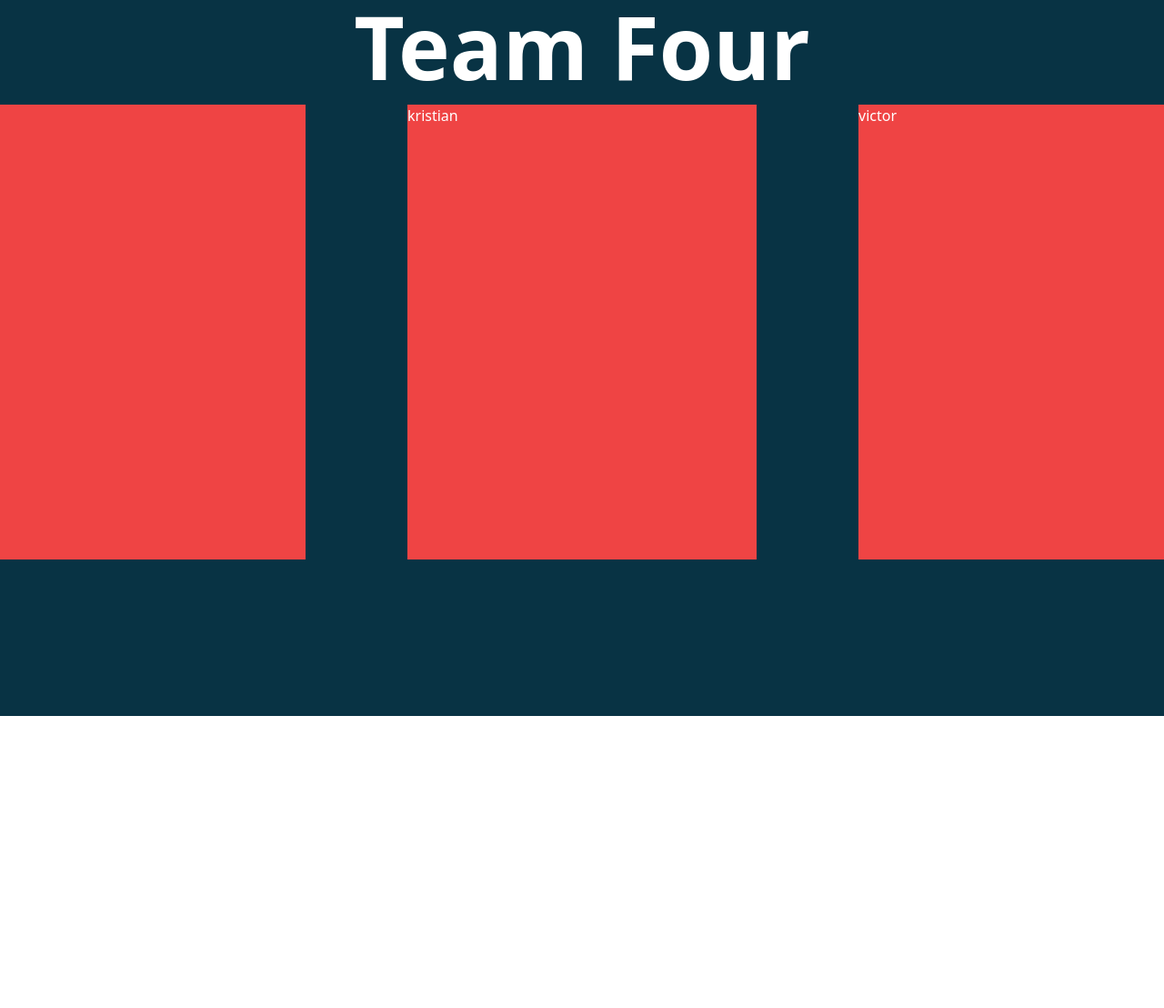
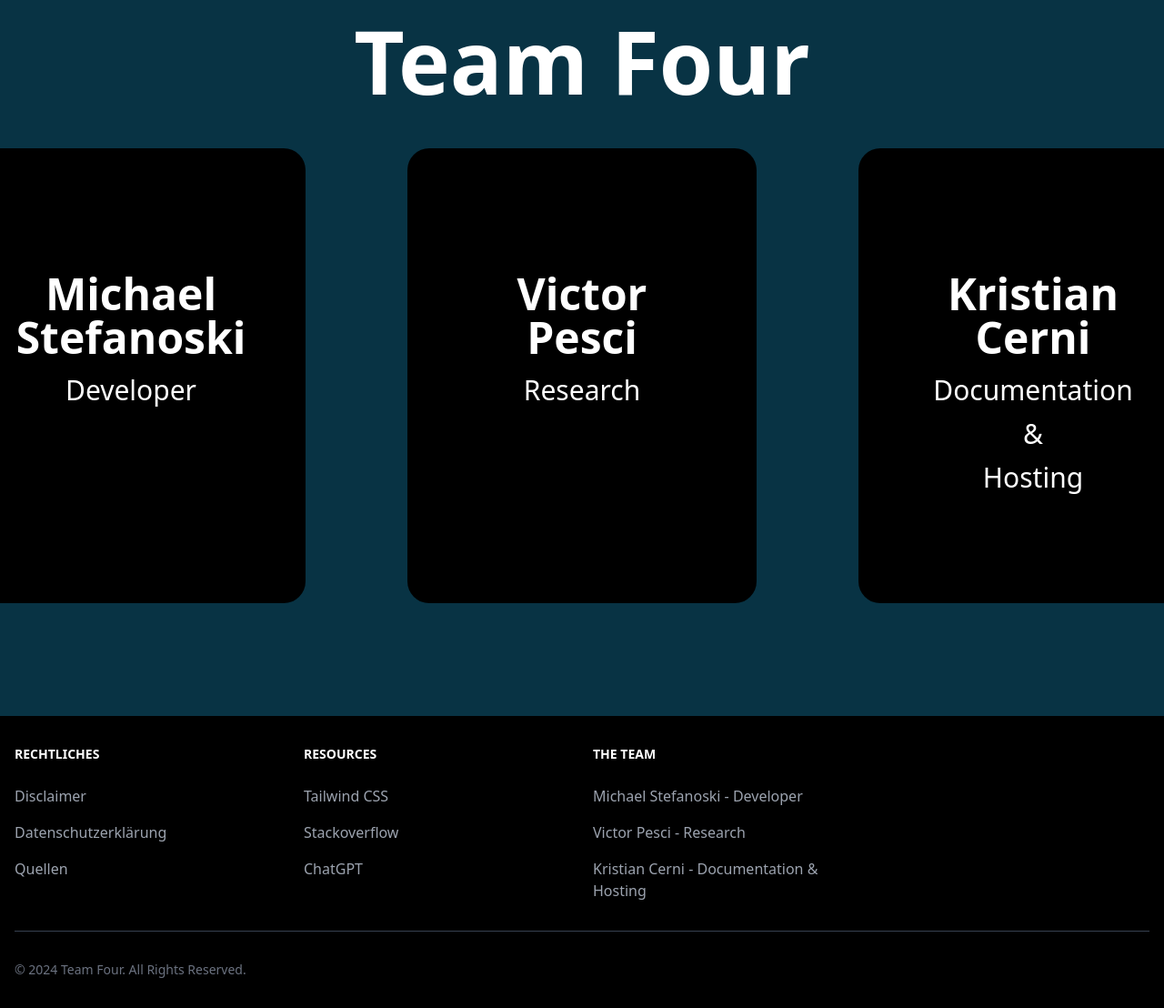
Before and after one commit to michi-mk-zh/PrWR-Porsche, a website: page team.html in a window 1280 px wide. Shown: the part 103-1211 px from the top of the page at 91% size. Before the commit the page ends 890 px from the top, so only its background shows below. Drawn offline with nearby package versions, Linux system fonts and the light colour scheme.

Commit message:
team fertig

```diff
--- a/style.css
+++ b/style.css
@@ -10,3 +10,8 @@
 .custom-height{
     height: 500px;
 }
+
+.custom-margin{
+
+    margin-top: 120px;
+}
--- a/team.html
+++ b/team.html
@@ -43,21 +43,93 @@
 </header>
 <main class="bg-cyan-950 min-h-screen">
     <div class="flex flex-col items-center ">
-        <h1 class="text-white font-bold text-8xl mt-4">Team Four</h1>
-        <section class="flex flex-row space-x-28 mt-4 text-white">
-            <div class="bg-red-500 w-96 custom-height">
-                <h1></h1>
+        <h1 class="text-white font-bold text-8xl mt-8 pb-8">Team Four</h1>
+        <section class="flex flex-row space-x-28 mt-4 text-white ">
+            <div class="bg-black w-96 custom-height flex flex-col items-center pt-4 rounded-3xl">
+                <h1 class="font-bold text-5xl custom-margin">Michael</h1>
+                <h1 class="font-bold text-5xl">Stefanoski</h1>
+                <h2 class="text-3xl mt-4">Developer</h2>
             </div>
-            <div class="bg-red-500 w-96 custom-height">
-                kristian
+            <div class="bg-black w-96 custom-height flex flex-col items-center pt-4 rounded-3xl">
+                <h1 class="font-bold text-5xl custom-margin">Victor</h1>
+                <h1 class="font-bold text-5xl">Pesci</h1>
+                <h2 class="text-3xl mt-4">Research</h2>
             </div>
-            <div class="bg-red-500 w-96 custom-height">
-                victor
+            <div class="bg-black w-96 custom-height flex flex-col items-center pt-4 rounded-3xl">
+                <h1 class="font-bold text-5xl custom-margin">Kristian</h1>
+                <h1 class="font-bold text-5xl">Cerni</h1>
+                <h2 class="text-3xl mt-4">Documentation</h2>
+                <h2 class="text-3xl mt-3">&amp</h2>
+                <h2 class="text-3xl mt-3">Hosting</h2>
             </div>
         </section>
 
     </div>
 </main>
+<footer class="bg-black">
+    <div class="mx-auto w-full max-w-screen-xl p-4 py-6 lg:py-8">
+        <div  class="md:flex md:justify-between">
+            <div class="mb-6 md:mb-0">
+                <a href="team.html" class="flex items-center">
 
+
+                </a>
+            </div>
+            <div class="grid grid-cols-2 gap-8 sm:gap-6 sm:grid-cols-4">
+                <div>
+                    <h2 class="mb-6 md text-sm font-semibold uppercase text-white ">Rechtliches</h2>
+                    <ul class="text-gray-400 font-medium">
+                        <li class="mb-4">
+                            <a href='../pdf/disclaimer.pdf' download='../pdf/disclaimer.pdf' class='hover:text-white duration-300 ease-in-out' href='https://bonomettil.ch'>Disclaimer</a>
+                        </li>
+                        <li class='mb-4'>
+                            <a href='../pdf/haftungsauschluss.pdf' download='../pdf/haftungsauschluss.pdf' class='hover:text-white duration-300 ease-in-out'>Datenschutzerklärung</a>
+                        </li>
+                        <li class=''>
+                            <a href='../pdf/Quellen.pdf' download='../pdf/Quellen.pdf' class='hover:text-white duration-300 ease-in-out'>Quellen</a>
+                        </li>
+                    </ul>
+
+                </div>
+                <div>
+                    <h2 class="mb-6 text-sm font-semibold  uppercase  text-white">Resources</h2>
+                    <ul class=" text-gray-400 font-medium">
+                        <li class="mb-4">
+                            <a href="https://tailwindcss.com/" class=" hover:text-white duration-300 ease-in-out">Tailwind CSS</a>
+                        </li>
+                        <li class="mb-4">
+                            <a href="https://stackoverflow.com/" class=" hover:text-white duration-300 ease-in-out">Stackoverflow</a>
+                        </li>
+                        <li class="mb-4">
+                            <a href="https://chatgpt.com/" class=" hover:text-white duration-300 ease-in-out">ChatGPT</a>
+                        </li>
+                    </ul>
+                </div>
+
+                <div>
+                    <h2 class="mb-6 md text-sm font-semibold uppercase text-white ">The Team</h2>
+                    <ul class="text-gray-400 font-medium">
+                        <li class="mb-4">
+                            <a class='hover:text-white duration-300 ease-in-out'>Michael Stefanoski - Developer</a>
+                        </li>
+
+                        <li class='mb-4'>
+                            <a class='hover:text-white duration-300 ease-in-out'> Victor Pesci - Research</a>
+                        </li>
+                        <li class=''>
+                            <a class='hover:text-white duration-300 ease-in-out'>Kristian Cerni - Documentation &amp; Hosting</a>
+                        </li>
+                    </ul>
+
+                </div>
+            </div>
+        </div>
+        <hr class="my-6  sm:mx-auto border-gray-700 lg:my-8" />
+        <div class="sm:flex sm:items-center sm:justify-between">
+          <span class="text-sm text-gray-500 sm:text-center">© 2024 <a href="team.html" class="">Team Four</a>. All Rights Reserved.
+          </span>
+        </div>
+    </div>
+</footer>
 </body>
 </html>
```
